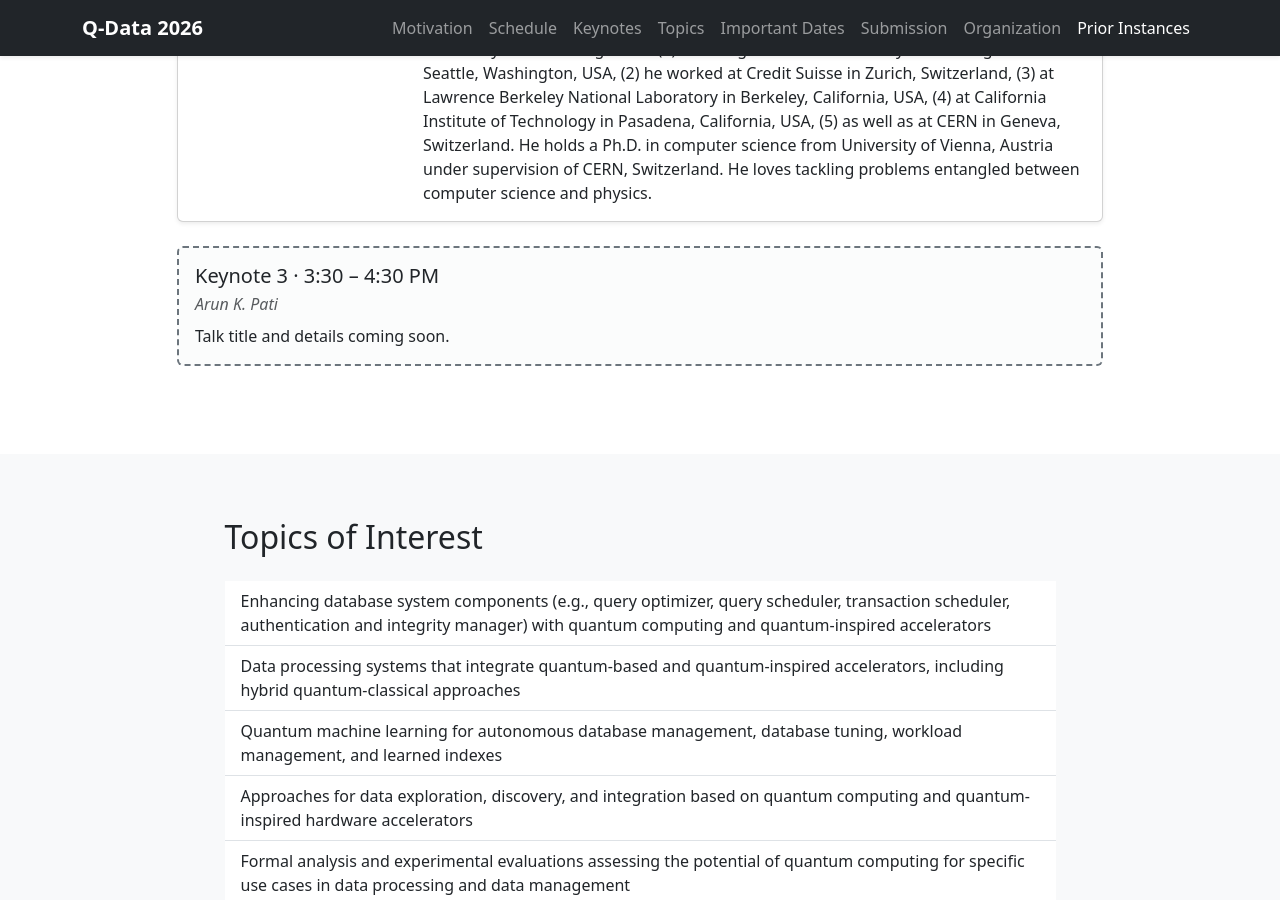
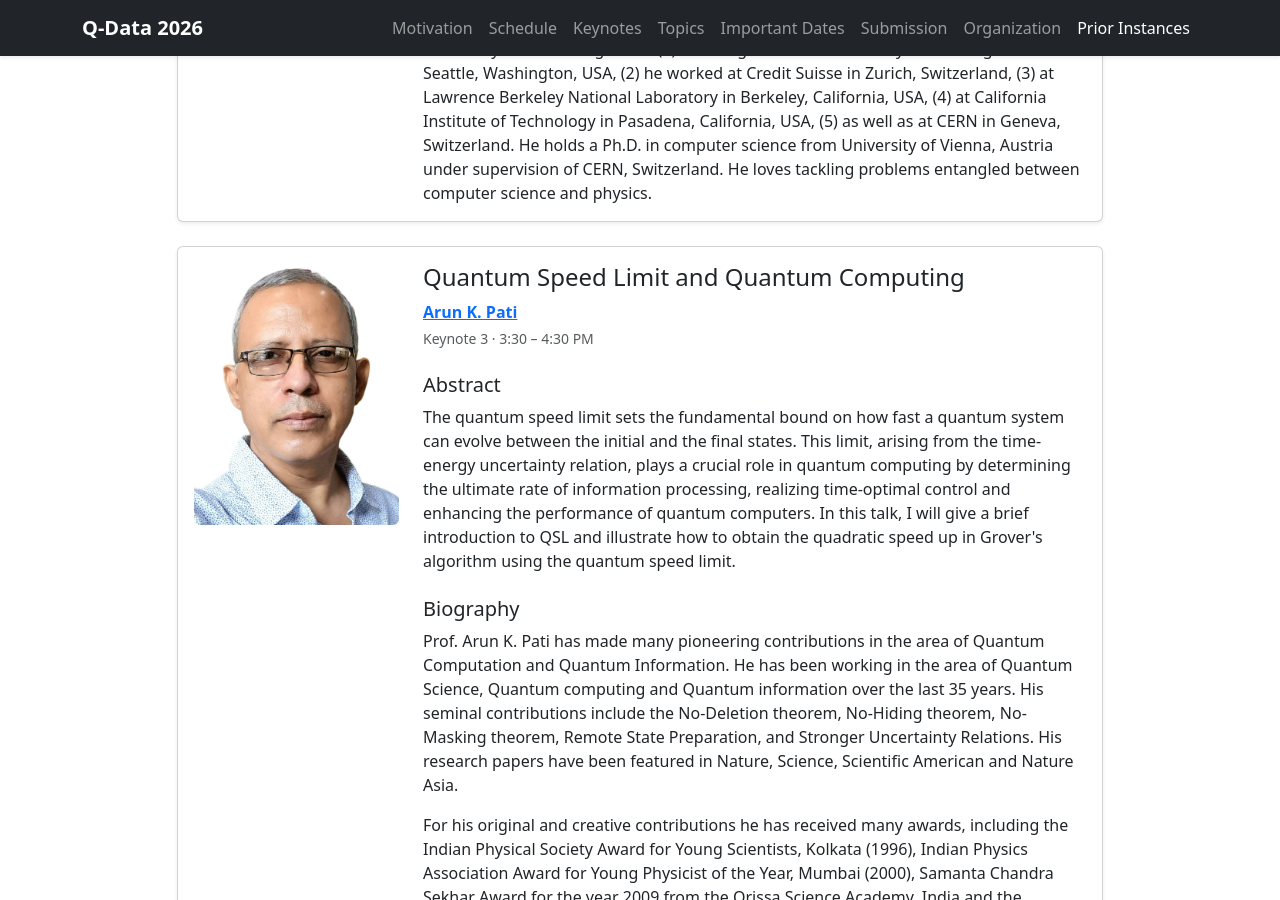
Before and after one commit to itrummer/qdata, a Jekyll site: the page index.html, which Jekyll copies as it is, in a window 1280 px wide and 900 px high, scrolled down 4551 px. Built offline with Jekyll 4.4.1, drawn with Linux system fonts in a browser that asks for light colours; a script that is not in the unit is left out; some of the changed text lies outside the part shown.

Commit message:
updated keynote details

```diff
--- a/index.html
+++ b/index.html
@@ -408,7 +408,7 @@
                       <td class="schedule-item__time text-nowrap">3:30 – 4:30 PM</td>
                       <td class="schedule-item__body">
                         <span class="badge rounded-pill text-bg-primary schedule-item__type">Keynote</span>
-                        <span class="schedule-item__title">Keynote 3</span>
+                        <span class="schedule-item__title">Quantum Speed Limit and Quantum Computing</span>
                         <span class="schedule-item__speakers">Arun K. Pati</span>
                       </td>
                     </tr>
@@ -537,11 +537,57 @@
                 </div>
               </article>
 
-              <article id="keynote-pati" class="card tbd-card mb-4">
+              <article id="keynote-pati" class="card shadow-sm mb-4">
                 <div class="card-body">
-                  <h3 class="h5 card-title mb-1">Keynote 3 · 3:30 – 4:30 PM</h3>
-                  <p class="text-muted mb-2"><em>Arun K. Pati</em></p>
-                  <p class="card-text mb-0">Talk title and details coming soon.</p>
+                  <div class="row g-4">
+                    <div class="col-md-3 text-center text-md-start">
+                      <img
+                        src="images/2026/speakers/ArunKPati.jpg"
+                        alt="Arun K. Pati"
+                        class="img-fluid rounded"
+                        width="240"
+                        loading="lazy"
+                      />
+                    </div>
+                    <div class="col-md-9">
+                      <h3 class="h4">Quantum Speed Limit and Quantum Computing</h3>
+                      <p class="text-muted mb-1">
+                        <a href="https://en.wikipedia.org/wiki/Arun_K._Pati" target="_blank" rel="noreferrer"
+                          ><strong>Arun K. Pati</strong></a
+                        >
+                      </p>
+                      <p class="small text-muted mb-0">Keynote 3 · 3:30 – 4:30 PM</p>
+
+                      <h4 class="h5 mt-4">Abstract</h4>
+                      <p class="mb-0">
+                        The quantum speed limit sets the fundamental bound on how fast a quantum system can evolve
+                        between the initial and the final states. This limit, arising from the time-energy uncertainty
+                        relation, plays a crucial role in quantum computing by determining the ultimate rate of
+                        information processing, realizing time-optimal control and enhancing the performance of quantum
+                        computers. In this talk, I will give a brief introduction to QSL and illustrate how to obtain
+                        the quadratic speed up in Grover's algorithm using the quantum speed limit.
+                      </p>
+
+                      <h4 class="h5 mt-4">Biography</h4>
+                      <p>
+                        Prof. Arun K. Pati has made many pioneering contributions in the area of Quantum Computation
+                        and Quantum Information. He has been working in the area of Quantum Science, Quantum
+                        computing and Quantum information over the last 35 years. His seminal contributions include the
+                        No-Deletion theorem, No-Hiding theorem, No-Masking theorem, Remote State Preparation, and
+                        Stronger Uncertainty Relations. His research papers have been featured in Nature, Science,
+                        Scientific American and Nature Asia.
+                      </p>
+                      <p class="mb-0">
+                        For his original and creative contributions he has received many awards, including the Indian
+                        Physical Society Award for Young Scientists, Kolkata (1996), Indian Physics Association Award
+                        for Young Physicist of the Year, Mumbai (2000), Samanta Chandra Sekhar Award for the year 2009
+                        from the Orissa Science Academy, India and the Distinguished Alumni award from Berhampur
+                        University Odisha. He is an elected Fellow of the Indian Academy of Science, Bangalore and also
+                        Fellow of the National Academy of Science, Allahabad. He was a J C Bose National Fellow in 2019.
+                        He also figures in the list of World's Famous Quantum Information scientists.
+                      </p>
+                    </div>
+                  </div>
                 </div>
               </article>
             </div>
```
Also changed, not shown: images/2026/speakers/ArunKPati.jpg (added), 3 other files.
